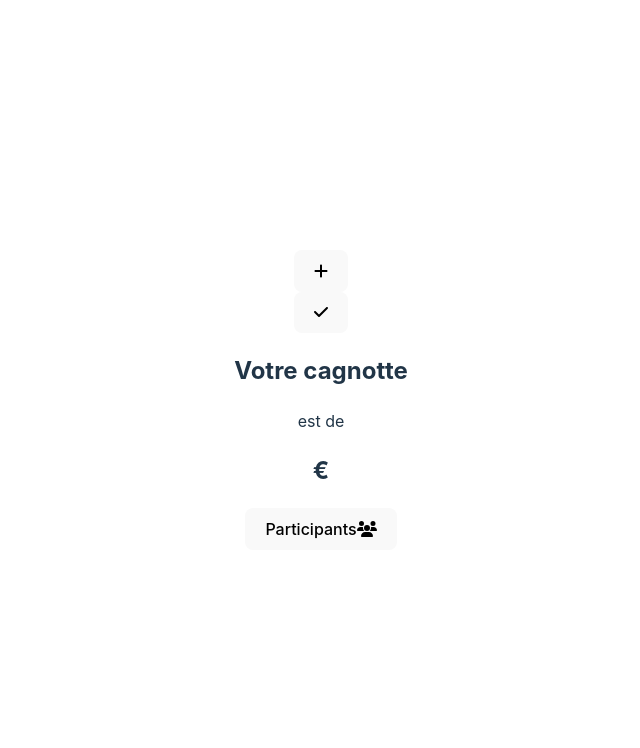
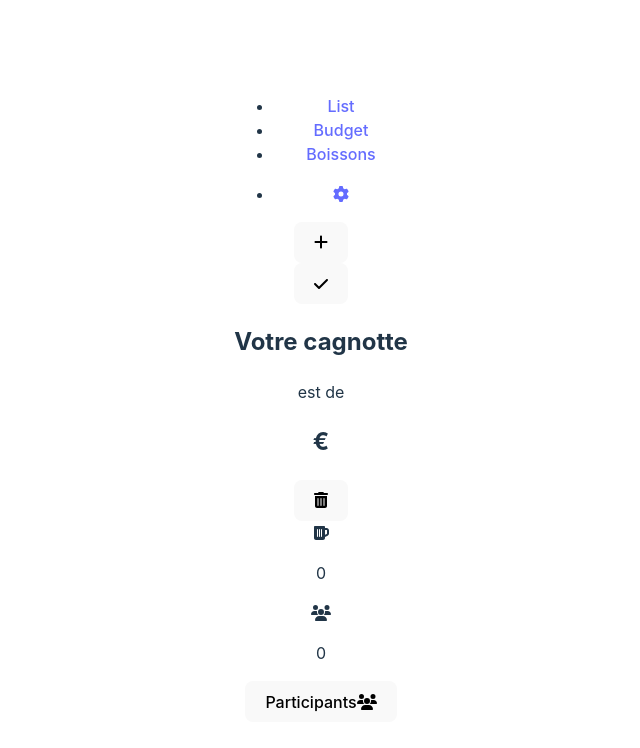
Before and after one commit to RosaBld/Chopping, a React (Vite) app in the folder app/: page /drinks in a window 1280 px wide. Shown: the top 748 px of the page, without its empty margins (319-959 px from the left). Built offline with nearby package versions, Linux system fonts and the light colour scheme.

Commit message:
adding features and fixing some

```diff
--- a/app/src/App.jsx
+++ b/app/src/App.jsx
@@ -4,16 +4,22 @@ import './App.css'
 import Drinks from './views/Drinks'
 import Create from './components/Create'
 import Participants from './views/Participants'
+import Pool from './components/Pool'
+import Header from './components/Header'
+import Configuration from './views/Configuration'
 
 function App() {
 
   return (
     <Router>
       <div>
+        <Header />
         <Routes>
           <Route path="/" element={ <Create />} />
           <Route path="/drinks" element={ <Drinks />} />
-          <Route path="participants" element={ <Participants /> } />
+          <Route path="/participants" element={ <Participants /> } />
+          <Route path="/budget" element={ <Pool /> } />
+          <Route path="/configuration" element={ <Configuration /> } />
         </Routes>
       </div>
     </Router>
--- a/app/src/components/AddDrinks.jsx
+++ b/app/src/components/AddDrinks.jsx
@@ -2,12 +2,15 @@ import { useState, useEffect } from "react";
 
 import { FontAwesomeIcon } from "@fortawesome/react-fontawesome";
 import { faPlus, faMinus } from "@fortawesome/free-solid-svg-icons";
+import DeleteDrink from "./DeleteDrink";
 
 export default function AddDrinks() {
 
   const [showModal, setShowModal] = useState(false);
   const [formData, setFormData] = useState({});
   const [drinks, setDrinks] = useState([]);
+  const [searchTerm, setSearchTerm] = useState(''); // Add search term state
+  const [listDrink, setListDrink] = useState([]); // Add listDrink state
 
   const toggleModal = () => {
     setShowModal(!showModal);
@@ -38,18 +41,20 @@ export default function AddDrinks() {
     const newDrinks = [...drinks];
     if (newDrinks[index].quantity > 1) {
       newDrinks[index].quantity--;
-    } else {
-      newDrinks.splice(index, 1);
     }
     setDrinks(newDrinks);
     localStorage.setItem('drinks', JSON.stringify(newDrinks));
-  }
+  };
 
   useEffect(() => {
     const intervalId = setInterval(() => {
       const storedDrinks = JSON.parse(localStorage.getItem('drinks')) || [];
       if (storedDrinks.length !== drinks.length) {
         setDrinks(storedDrinks);
+      }
+      const data = localStorage.getItem('listDrink'); // Get listDrink from local storage
+      if (data) {
+        setListDrink(JSON.parse(data)); // Update listDrink state
       }
     }, 1000);
 
@@ -60,7 +65,13 @@ export default function AddDrinks() {
 
   const handleInputChange = (event) => {
     setFormData({...formData, [event.target.name]: event.target.value });
+    setSearchTerm(event.target.value); // Update search term when input changes
   };
+
+  // Filter drinks based on search term
+  const filteredDrinks = listDrink.filter(drink =>
+    drink.name.toLowerCase().includes(searchTerm.toLowerCase())
+  );
 
   return (
     <div>
@@ -72,6 +83,7 @@ export default function AddDrinks() {
               <FontAwesomeIcon icon={faPlus} onClick={() => incrementQuantity(index)} />
               <p>{drink.quantity}x{drink.price}€</p>
               <FontAwesomeIcon icon={faMinus} onClick={() => decrementQuantity(index)} />
+              <DeleteDrink index={index} drinks={drinks} setDrinks={setDrinks} />
             </div>
           </div>
         ))}
@@ -86,7 +98,13 @@ export default function AddDrinks() {
           <div className="">
             <form onSubmit={handleFormSubmit}>
               <label>Boisson:</label>
-              <input name="name" value={formData.name || ''} onChange={handleInputChange} required />
+              <input list="drinks" name="name" value={formData.name || ''} onChange={handleInputChange} required />
+              <datalist id="drinks">
+                {/* Show filtered drinks as suggestions */}
+                {filteredDrinks.map((drink, index) => (
+                  <option key={index} value={drink.name} />
+                ))}
+              </datalist>
               <label>Montant:</label>
               <input name="price" value={formData.price || ''} onChange={handleInputChange} required />
 
@@ -96,6 +114,5 @@ export default function AddDrinks() {
         )}
       </div>
     </div>
-
   )
 }
--- /dev/null
+++ b/app/src/components/CreateListDrink.jsx
@@ -0,0 +1,56 @@
+import { useEffect, useState } from "react"
+import { FontAwesomeIcon } from "@fortawesome/react-fontawesome";
+import { faPlus } from "@fortawesome/free-solid-svg-icons";
+
+export default function CreateListDrink() {
+
+  const [listDrink, setListDrink] = useState([]);
+  const [showModal, setShowModal] = useState(false);
+
+  useEffect(() => {
+    const data = localStorage.getItem('listDrink');
+    if (data) {
+      setListDrink(JSON.parse(data));
+    }
+  }, []);
+
+  const handleFormSubmit = (event) => {
+    event.preventDefault();
+    const newDrink = {
+      name: event.target.name.value
+    };
+    const currentDrinks = [...listDrink, newDrink];
+    localStorage.setItem('listDrink', JSON.stringify(currentDrinks));
+    setListDrink(currentDrinks);
+  };
+
+  const toggleModal = () => {
+    setShowModal(!showModal);
+  }
+
+  return (
+    <div>
+      <div>
+        <h2>Votre liste de boissons personnalisée</h2>
+        {listDrink.map((drink, index) => (
+          <div key={index}>
+            <p>{drink.name}</p>
+          </div>
+        ))}
+      </div>
+
+      {showModal && (
+        <form onSubmit={handleFormSubmit}>
+          <label>Boisson:</label>
+          <input name="name" required />
+
+          <button type="submit">Submit</button>
+        </form>
+      )}
+
+      <button onClick={toggleModal}>
+        <FontAwesomeIcon icon={faPlus} />
+      </button>
+    </div>
+  )
+}
--- /dev/null
+++ b/app/src/components/DeleteDrink.jsx
@@ -0,0 +1,48 @@
+import { FontAwesomeIcon } from "@fortawesome/react-fontawesome";
+import { faTrashCan, faXmark, faCheck } from "@fortawesome/free-solid-svg-icons";
+import PropTypes from "prop-types";
+import { useState } from "react";
+
+export default function DeleteDrink({ index, drinks, setDrinks }) {
+
+  const [showModal, setShowModal] = useState(false);
+
+  const handleDelete = () => {
+    const newDrinks = [...drinks];
+    newDrinks.splice(index, 1);
+    setDrinks(newDrinks);
+    localStorage.setItem('drinks', JSON.stringify(newDrinks));
+
+  };
+
+  const toggleModal = () => {
+    setShowModal(!showModal);
+  }
+
+  return (
+    <div>
+      <button>
+        <FontAwesomeIcon icon={faTrashCan} onClick={toggleModal} />
+      </button>
+
+      {showModal && (
+        <div>
+          <p>Etes-vous certain de vouloir supprimer cette boisson de votre liste?</p>
+          <button>
+            <FontAwesomeIcon icon={faXmark} onClick={toggleModal} />
+          </button>
+          <button onClick={handleDelete}>
+            <FontAwesomeIcon icon={faCheck} />
+          </button>
+        </div>
+      )}
+
+    </div>
+  );
+}
+
+DeleteDrink.propTypes = {
+  index: PropTypes.number.isRequired,
+  drinks: PropTypes.array.isRequired,
+  setDrinks: PropTypes.func.isRequired,
+};
--- /dev/null
+++ b/app/src/components/DeletePool.jsx
@@ -0,0 +1,23 @@
+import { FontAwesomeIcon } from "@fortawesome/react-fontawesome"
+import { faTrashCan } from "@fortawesome/free-solid-svg-icons"
+
+import { useNavigate } from "react-router-dom";
+
+export default function DeletePool() {
+
+  const navigate = useNavigate();
+
+  const handleDelete = () => {
+    localStorage.removeItem('formData');
+    localStorage.removeItem('totalAmount');
+    navigate('/');
+  }
+
+  return (
+    <div>
+      <button  onClick={handleDelete} >
+        <FontAwesomeIcon icon={faTrashCan} />
+      </button>
+    </div>
+  )
+}
--- /dev/null
+++ b/app/src/components/Header.jsx
@@ -0,0 +1,39 @@
+import { FontAwesomeIcon } from "@fortawesome/react-fontawesome"
+import { faGear } from "@fortawesome/free-solid-svg-icons"
+import { Link } from "react-router-dom"
+
+export default function Header() {
+
+
+  return (
+    <div>
+      <nav>
+        <ul>
+          <li>
+            <Link to="/participants">
+              List
+            </Link>
+          </li>
+          <li>
+            <Link to="/budget">
+              Budget
+            </Link>
+          </li>
+          <li>
+            <Link to="/drinks">
+              Boissons
+            </Link>
+          </li>
+        </ul>
+
+        <ul>
+          <li>
+            <Link to="/configuration">
+              <FontAwesomeIcon icon={faGear} />
+            </Link>
+          </li>
+        </ul>
+      </nav>
+    </div>
+  )
+}
--- /dev/null
+++ b/app/src/components/NumberDrinks.jsx
@@ -0,0 +1,24 @@
+import { useEffect, useState } from "react"
+import { FontAwesomeIcon } from "@fortawesome/react-fontawesome";
+import { faBeerMugEmpty } from "@fortawesome/free-solid-svg-icons";
+
+export default function NumberDrinks() {
+  const [drinks, setDrinks] = useState([]);
+
+  useEffect(() => {
+    const storedDrinks = JSON.parse(localStorage.getItem('drinks')) || [];
+    setDrinks(storedDrinks);
+  }, []);
+
+  const totalDrink = drinks.reduce((total, drink) => {
+    const quantity = typeof drink.quantity === 'string' ? Number(drink.quantity.replace(',', '.')) : drink.quantity;
+    return total + quantity;
+  }, 0);
+
+  return(
+    <div>
+      <FontAwesomeIcon icon={faBeerMugEmpty} />
+      <p>{totalDrink}</p>
+    </div>
+  )
+}
--- a/app/src/components/Pool.jsx
+++ b/app/src/components/Pool.jsx
@@ -1,4 +1,5 @@
 import { useState, useEffect } from 'react';
+import DeletePool from './DeletePool';
 
 export default function Pool() {
   const [data, setData] = useState(JSON.parse(localStorage.getItem('formData')) || {});
@@ -20,10 +21,15 @@ export default function Pool() {
 
   return (
     <div>
-      <h2>Votre cagnotte</h2>
-      <h2>{poolName}</h2>
-      <p>est de</p>
-      <h2>{totalAmount}€</h2>
+      <div>
+        <h2>Votre cagnotte</h2>
+        <h2>{poolName}</h2>
+        <p>est de</p>
+        <h2>{totalAmount}€</h2>
+      </div>
+      <div>
+        <DeletePool />
+      </div>
     </div>
   )
 }
--- /dev/null
+++ b/app/src/components/TotalParticipants.jsx
@@ -0,0 +1,25 @@
+import { useEffect, useState } from "react"
+import { FontAwesomeIcon } from "@fortawesome/react-fontawesome";
+import { faUsers } from "@fortawesome/free-solid-svg-icons";
+
+export default function TotalParticipants() {
+  const [formData, setFormData] = useState([]);
+
+  useEffect(() => {
+    const storedData = JSON.parse(localStorage.getItem('formData')) || {};
+    const storedPeople = storedData.formData || [];
+    setFormData(storedPeople);
+  }, []);
+
+  const totalPeople = formData.reduce((total, formData) => {
+    const people = typeof formData.people === 'string' ? Number(formData.people.replace(',', '.')) : formData.people;
+    return total + people;
+  }, 0);
+
+  return(
+    <div>
+      <FontAwesomeIcon icon={faUsers} />
+      <p>{totalPeople}</p>
+    </div>
+  )
+}
--- /dev/null
+++ b/app/src/views/Configuration.jsx
@@ -0,0 +1,11 @@
+import CreateListDrink from "../components/CreateListDrink";
+
+
+export default function Configuration() {
+
+  return (
+    <div>
+     <CreateListDrink />
+    </div>
+  )
+}
--- a/app/src/views/Drinks.jsx
+++ b/app/src/views/Drinks.jsx
@@ -5,6 +5,8 @@ import { faUsers } from "@fortawesome/free-solid-svg-icons";
 import AddDrinks from "../components/AddDrinks";
 import CalculatePool from "../components/CalculatePool";
 import Pool from "../components/Pool";
+import NumberDrinks from "../components/NumberDrinks";
+import TotalParticipants from "../components/TotalParticipants";
 
 
 export default function Drinks() {
@@ -26,6 +28,14 @@ export default function Drinks() {
       </div>
 
       <div>
+        <NumberDrinks />
+      </div>
+
+      <div>
+        <TotalParticipants />
+      </div>
+
+      <div>
         <button onClick={() => navigate('/participants')}>
           Participants
           <FontAwesomeIcon icon={faUsers} />
```
Also changed, not shown: app/src/components/SearchDrink.jsx (added, +39 -0 lines).
